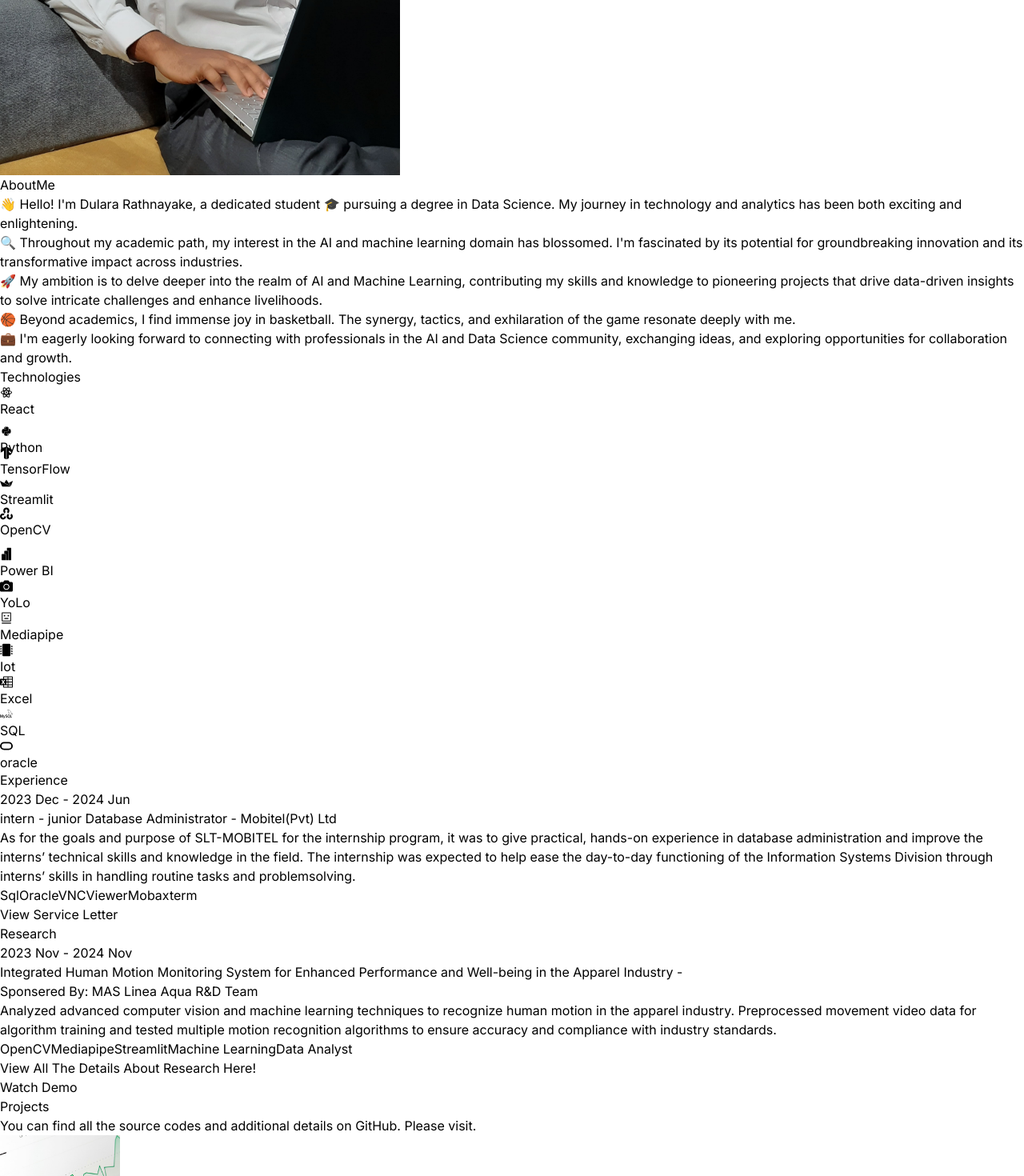
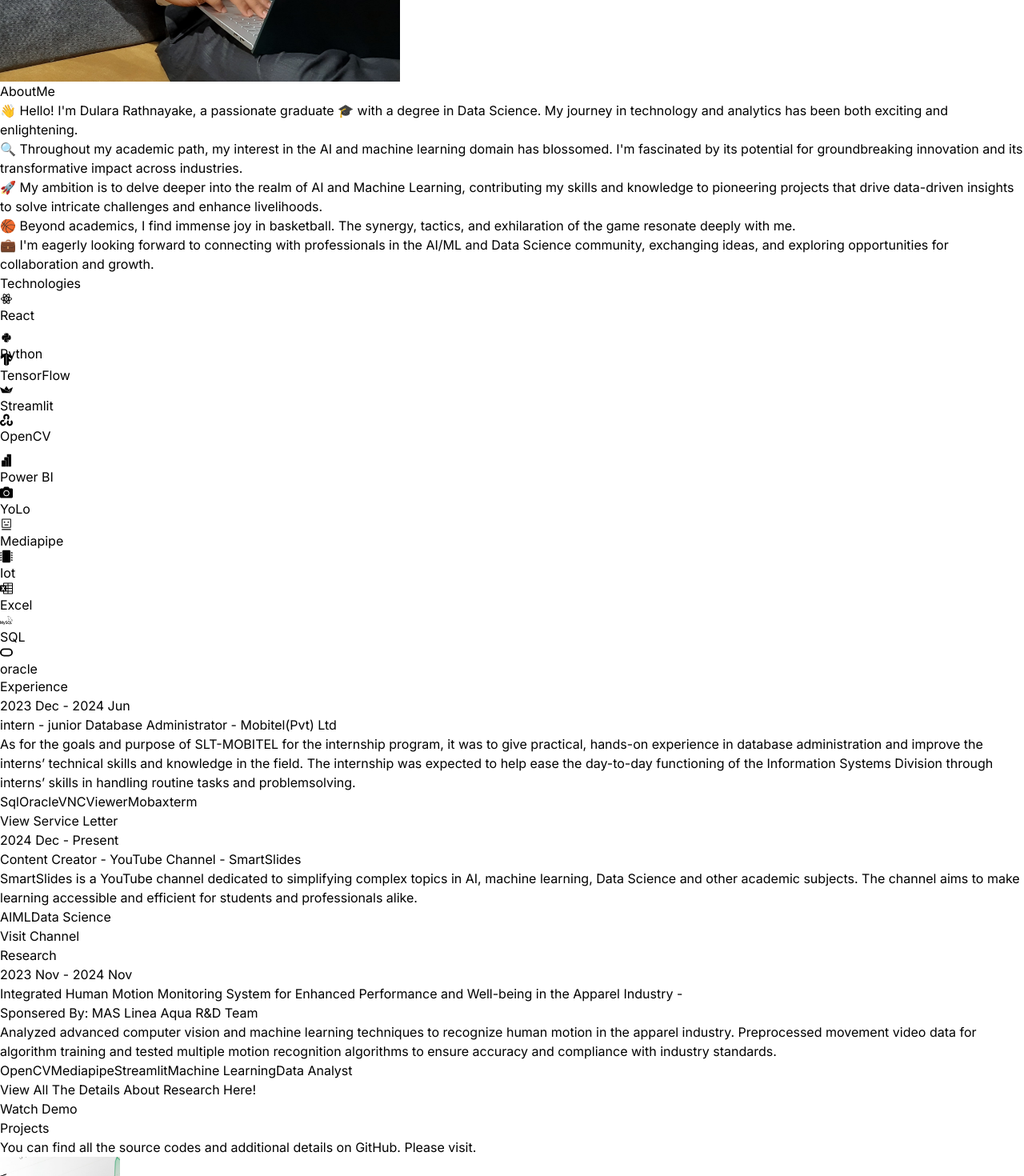
Before and after one commit to Dulara2001/Portfolio, a React (Vite) app: page / in a window 1280 px wide. Shown: the part 640-2110 px from the top of the page at 80% size. Built offline with nearby package versions, Linux system fonts and the light colour scheme.

Commit message:
update portfolio

```diff
--- a/src/components/About.jsx
+++ b/src/components/About.jsx
@@ -15,7 +15,7 @@
                     transition={{ duration: 0.5 }}
                     className="w-full lg:w-1/2"> {/* Adjusted width to make sure it's centered */}
                     <p className="text-gray-300 mt-4">
-                        👋 Hello! I'm Dulara Rathnayake, a dedicated student 🎓 pursuing a degree in Data Science. My journey in technology and analytics has been both exciting and enlightening.
+                        👋 Hello! I'm Dulara Rathnayake, a passionate graduate 🎓 with a degree in Data Science. My journey in technology and analytics has been both exciting and enlightening.
                     </p>
                     <p className="text-gray-300 mt-4">
                         🔍 Throughout my academic path, my interest in the AI and machine learning domain has blossomed. I'm fascinated by its potential for groundbreaking innovation and its transformative impact across industries.
@@ -27,7 +27,7 @@
                         🏀 Beyond academics, I find immense joy in basketball. The synergy, tactics, and exhilaration of the game resonate deeply with me.
                     </p>
                     <p className="text-gray-300 mt-4">
-                        💼 I'm eagerly looking forward to connecting with professionals in the AI and Data Science community, exchanging ideas, and exploring opportunities for collaboration and growth.
+                        💼 I'm eagerly looking forward to connecting with professionals in the AI/ML and Data Science community, exchanging ideas, and exploring opportunities for collaboration and growth.
                     </p>
                 </motion.div>
             </div>
--- a/src/components/Experience.jsx
+++ b/src/components/Experience.jsx
@@ -51,6 +51,14 @@
                                     className="text-purple-300 hover:text-green-400 underline">
                                     View Service Letter
                                 </a>
+                            )}{experience.Link && (
+                                <a
+                                    href={experience.Link}
+                                    target="_blank"
+                                    rel="noopener noreferrer"
+                                    className="text-purple-300 hover:text-green-400 underline">
+                                    Visit Channel
+                                </a>
                             )}
                         </motion.div>
                     </div>
--- a/src/components/Hero.jsx
+++ b/src/components/Hero.jsx
@@ -30,7 +30,7 @@
                         animate="visible"
                         className="bg-gradient-to-r from-pink-300 Ovia-slate-500
                         to-purple-500 bg-clip-text text-4xl tracking-tight text-transparent">
-                            Data Science Undergraduate
+                            Data Science Graduate at SLIIT
                         </motion.span>
                         <motion.p
                         variants={container(1)}
@@ -47,7 +47,7 @@
                     initial={{ x: 100, opacity: 0 }}
                     animate={{ x: 0, opacity: 1 }}
                     transition={{ duration: 1, delay: 1.2}}
-                    style={{ width: '500px', height: 'auto' }}
+                    style={{ width: '500px', height: '550px' }}
                     src={profilePic} alt="Dulara Rathnayake" />
                 </div>
                 </div>
--- a/src/constants/index.js
+++ b/src/constants/index.js
@@ -17,6 +17,14 @@
     description: `As for the goals and purpose of SLT-MOBITEL for the internship program, it was to give practical, hands-on experience in database administration and improve the interns’ technical skills and knowledge in the field. The internship was expected to help ease the day-to-day functioning of the Information Systems Division through interns’ skills in handling routine tasks and problemsolving. `,
     technologies: ["Sql", "Oracle", "VNCViewer", "Mobaxterm"],
     downloadLink: "https://drive.google.com/file/d/175rSA_1Pn_suh_Vzy5ZShi79fyUMzT2e/view?usp=sharing"
+  },
+  {
+    year: "2024 Dec - Present",
+    role: "Content Creator",
+    company: " YouTube Channel - SmartSlides",
+    description: `SmartSlides is a YouTube channel dedicated to simplifying complex topics in AI, machine learning, Data Science and other academic subjects. The channel aims to make learning accessible and efficient for students and professionals alike. `,
+    technologies: ["AI","ML","Data Science"],
+    Link: "https://www.youtube.com/@SmartSlides-DS"
   },
 ];
 
```
